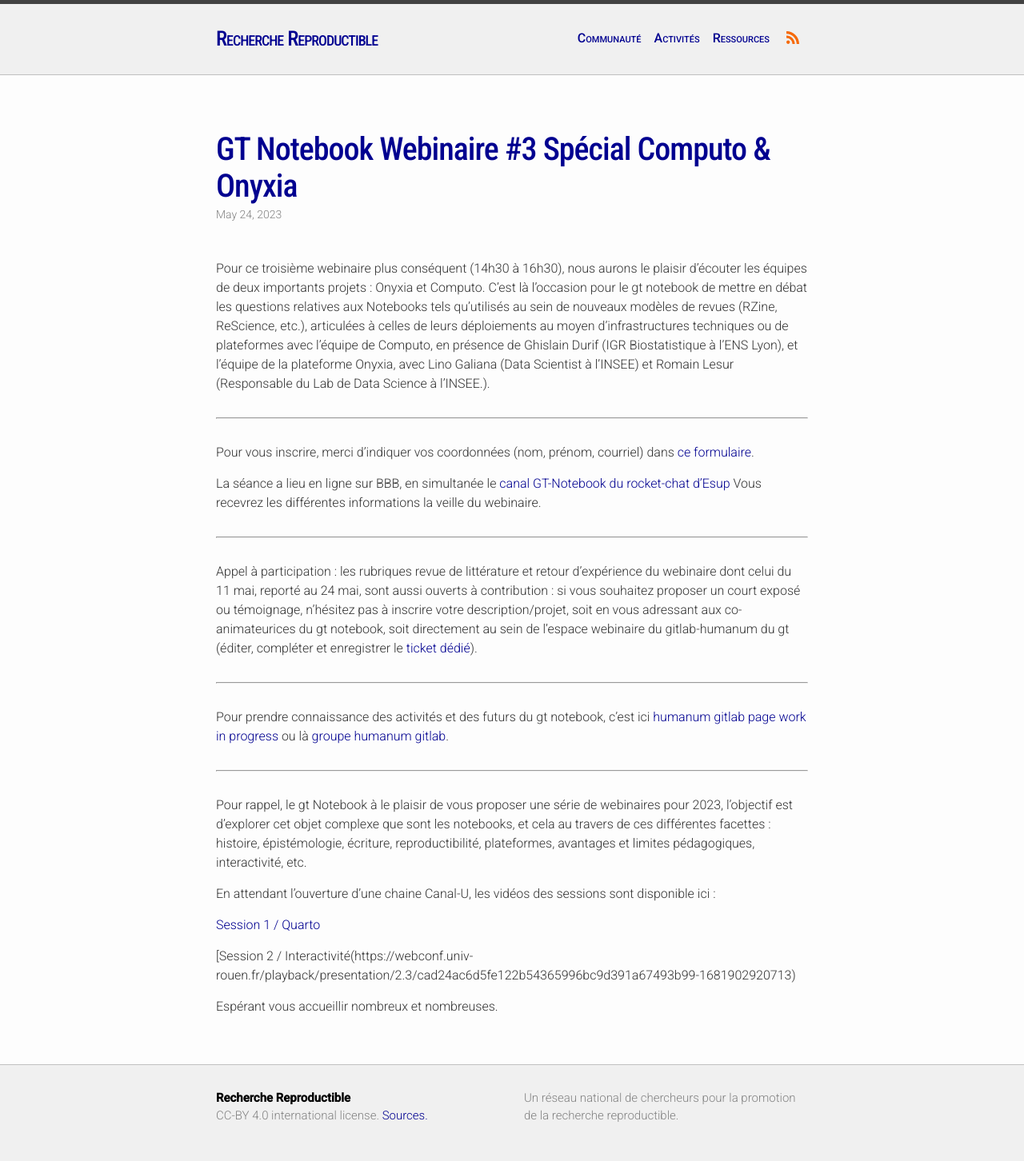
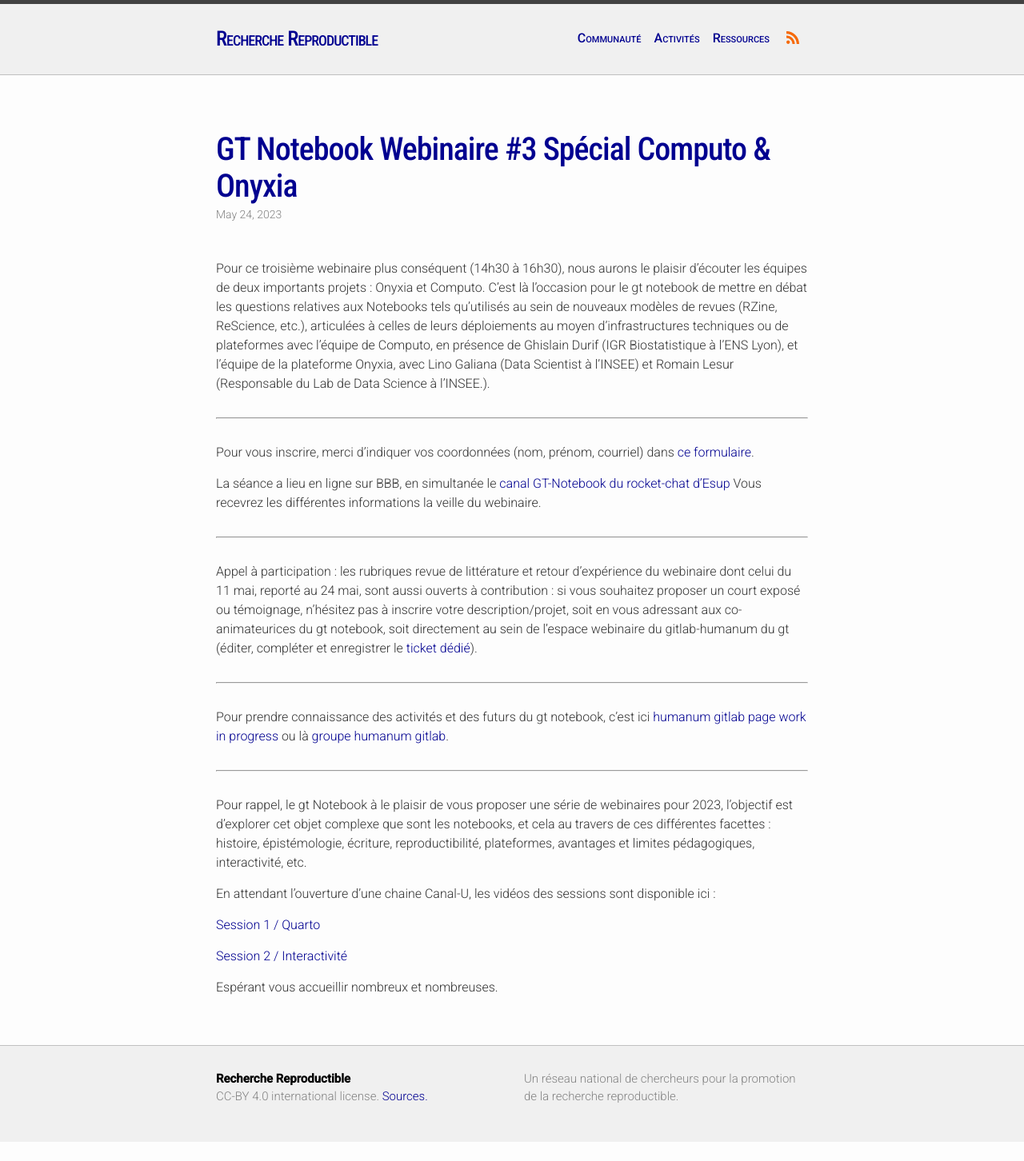
Before and after one commit to FR-RN/FR-RN, a Jekyll site: the page built from _posts/2023-05-10-GT-Notebook-May-Webinaire.md, in a window 1280 px wide. Shown: the whole page at 80% size. Built offline with Jekyll 4.4.1, drawn with Linux system fonts in a browser that asks for light colours; some web fonts are replaced; after the commit the page ends 1428 px from its top, so only the background shows below that.

Commit message:
fix : webinaire gt notebook mai 2023

```diff
--- a/_posts/2023-05-10-GT-Notebook-May-Webinaire.md
+++ b/_posts/2023-05-10-GT-Notebook-May-Webinaire.md
@@ -29,6 +29,6 @@
 
 [Session 1 / Quarto](https://webconf.univ-rouen.fr/playback/presentation/2.3/cad24ac6d5fe122b54365996bc9d391a67493b99-1680166785045)
 
-[Session 2 / Interactivité(https://webconf.univ-rouen.fr/playback/presentation/2.3/cad24ac6d5fe122b54365996bc9d391a67493b99-1681902920713)
+[Session 2 / Interactivité](https://webconf.univ-rouen.fr/playback/presentation/2.3/cad24ac6d5fe122b54365996bc9d391a67493b99-1681902920713)
 
 Espérant vous accueillir nombreux et nombreuses.
```
